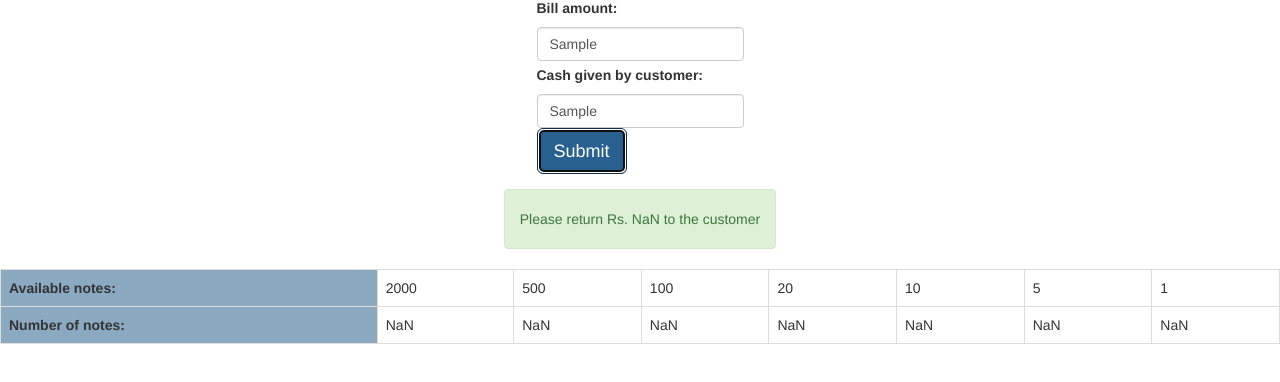
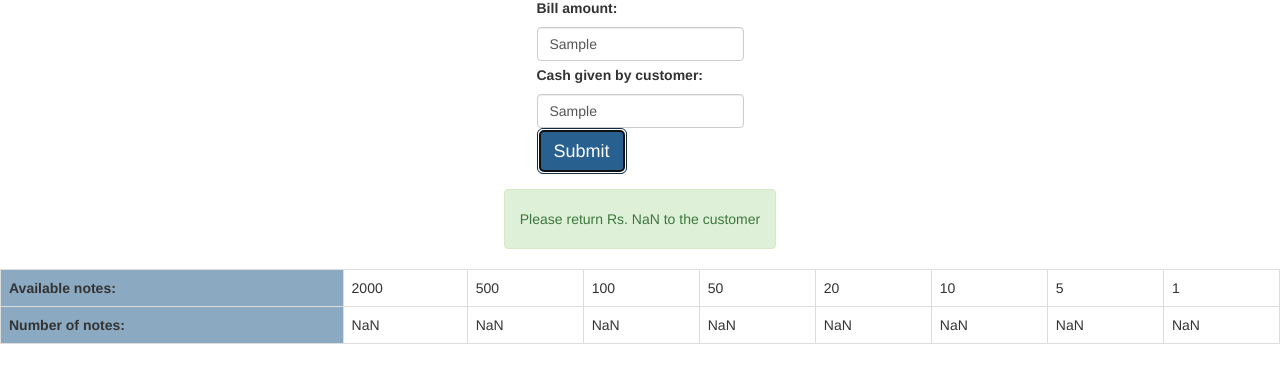
Before and after one commit to priyagupta314-work/cash-register, a plain HTML site: page index.html in a window 1280 px wide. Both pictures are taken after typing "Sample", "Sample" into the empty fields and a click on the button "Submit". Shown: the part 62-444 px from the top of the page. Drawn offline with nearby package versions, Linux system fonts and the light colour scheme.

Commit message:
check bill amount < cash paid

```diff
--- a/index.html
+++ b/index.html
@@ -42,6 +42,7 @@
                 <td class="denominations">2000</td>
                 <td class="denominations">500</td>
                 <td class="denominations">100</td>
+                <td class="denominations">50</td>
                 <td class="denominations">20</td>
                 <td class="denominations">10</td>
                 <td class="denominations">5</td>
@@ -58,6 +59,7 @@
                 <td class="notesCount">0</td>
                 <td class="notesCount">0</td>
                 <td class="notesCount">0</td>
+                <td class="notesCount">0</td>
             </tr>
         </table>
     </div>
--- a/index.js
+++ b/index.js
@@ -6,12 +6,6 @@
             const changeAmountEl = document.querySelector("#change-amount");
             console.log({changeAmountEl})
             const notesCountEl = document.querySelectorAll(".notesCount");
-
-            for (let i=0;i<notesCountEl.length;i++){
-                console.log("in if loop")
-                console.log(notesCountEl)
-            }
-            //console.log({notesCountEl});
             const denominationsEl = document.querySelectorAll(".denominations");
             console.log({denominationsEl})
 
@@ -19,17 +13,22 @@
             function calculateAmount(){
                 const userBillAmount = billAmountEl.value;
                 const cashPaidByUser = cashPaidEl.value;
+                const denominations = [2000, 500, 100, 50, 20, 10, 5, 1];
                 let changeAmount = parseInt(cashPaidByUser) - parseInt(userBillAmount);
-                changeAmountEl.innerText = `Please return Rs. ${changeAmount} to the customer`
-                const denominations = [2000, 500, 100, 20, 10, 5, 1];
+                if (changeAmount < 0){
+                    changeAmountEl.innerText = `Insufficient money!!`
+                }
 
-                for(let i=0;i<denominations.length;i++){
+                else{
+                    changeAmountEl.innerText = `Please return Rs. ${changeAmount} to the customer`
+
+                     for(let i=0;i<denominations.length;i++){
                     // denominationsEl.innerText[i] = denominations[i];
-                    const numberOfNotes = Math.trunc(changeAmount/denominations[i]);
-                    console.log({numberOfNotes})
-                    console.log({notesCountEl})
-                    notesCountEl[i].innerText = numberOfNotes;
-                    changeAmount = changeAmount % denominations[i];
+                        const numberOfNotes = Math.trunc(changeAmount/denominations[i]);
+                        notesCountEl[i].innerText = numberOfNotes;
+                        changeAmount = changeAmount % denominations[i];
+
+                }
 
                 }
                 //console.log({numberOfNotes});
```
